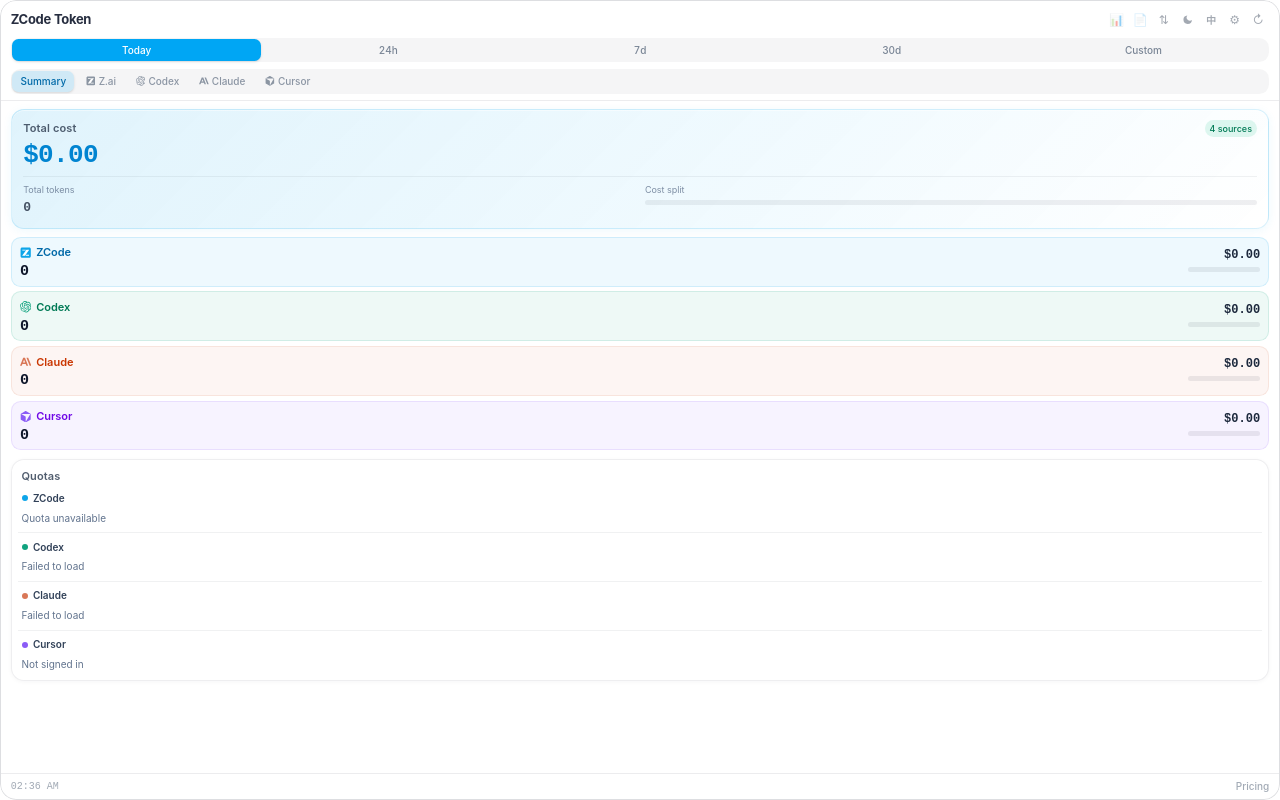
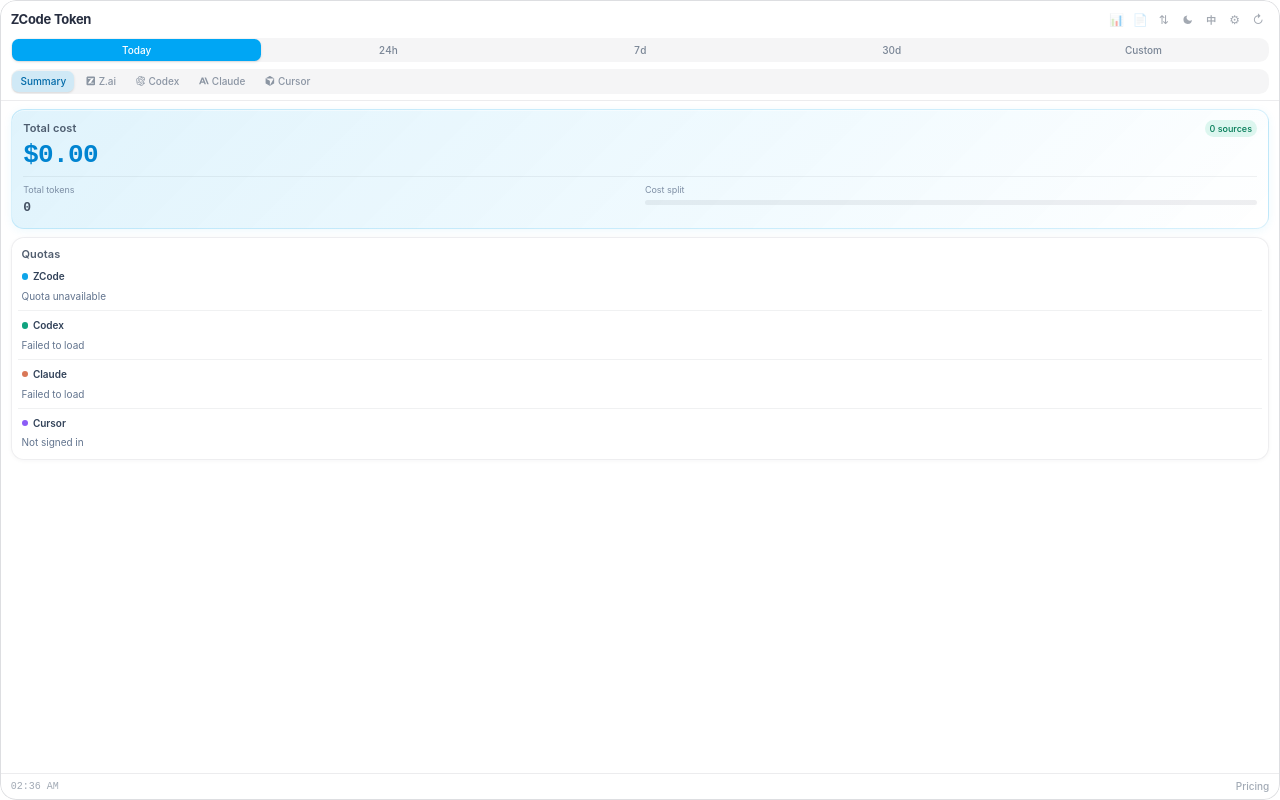
Before and after one commit to codez-yydd/zai-floating-monitor, a React (Vite) app: page / in a window 1280 px wide. Built offline with nearby package versions, Linux system fonts and the light colour scheme.

Commit message:
feat:汇总页隐藏零消耗的Agent卡片

```diff
--- a/src/SummaryTab.tsx
+++ b/src/SummaryTab.tsx
@@ -101,6 +101,8 @@
   badgeClass: string;
   cost: number;
   tokens: number;
+  /** 数据源已有结论（快照到达或确认报错）为 true，加载中为 false；用于隐藏零消耗卡片 */
+  loaded: boolean;
   /** 最近使用的模型（额度区标题行展示） */
   currentModel?: CurrentModel | null;
   /** 平均输出速度 tok/s（数据源带耗时的 Agent 才有：ZCode/Claude） */
@@ -543,6 +545,8 @@
     todayDelta,
     codexError,
     claudeError,
+    cursorError,
+    error: zaiError,
     agentQuotaDeltas,
     accountQuotas,
   } = useDataCache();
@@ -718,6 +722,8 @@
       badgeClass: "bg-sky-500/12 text-sky-700",
       cost: zaiCost,
       tokens: zaiTokens,
+      // null = 加载中或加载失败终态；有结论（数据或错误）即视为已加载
+      loaded: stats != null || zaiError != null,
       currentModel: stats?.current_model ?? null,
       avgTps: stats?.overall.avg_tps ?? null,
       avgTtftMs: stats?.overall.avg_ttft_ms ?? null,
@@ -735,6 +741,8 @@
       badgeClass: "bg-emerald-500/12 text-emerald-700",
       cost: codexCostRaw,
       tokens: codexTokens,
+      // 有 error 说明已确认未安装/失败，允许被隐藏
+      loaded: codex != null || codexError != null,
       currentModel: codex?.stats.current_model ?? null,
       avgTps: codex?.stats.overall.avg_tps ?? null,
       cacheHitPct: codexCacheHitPct,
@@ -751,6 +759,8 @@
       badgeClass: "bg-orange-500/12 text-orange-700 capitalize",
       cost: claudeCostRaw,
       tokens: claudeTokens,
+      // 有 error 说明已确认未安装/失败，允许被隐藏
+      loaded: claude != null || claudeError != null,
       currentModel: claude?.stats.current_model ?? null,
       avgTps: claude?.stats.overall.avg_tps ?? null,
       cacheHitPct: claudeCacheHitPct,
@@ -767,6 +777,8 @@
       badgeClass: "bg-violet-500/12 text-violet-700 capitalize",
       cost: cursorCost,
       tokens: cursorTokens,
+      // 有 error 说明已确认未配置/未登录/加载失败，允许被隐藏
+      loaded: cursor != null || cursorError != null,
       currentModel: cursor?.current_model ?? null,
       cacheHitPct: cursorCacheHitPct,
       metrics: cursorMetrics,
@@ -779,6 +791,11 @@
   ];
 
   const agents = allAgents.filter((agent) => agentVisibility[agent.id]);
+  // 花费卡片只展示"加载中或有实际消耗"的 agent：已加载完成且 cost/tokens 双零的没有参考价值。
+  // tokens>0 但 cost=0（缺价格）的必须保留。
+  const activeAgents = agents.filter(
+    (a) => !a.loaded || a.cost > 0 || a.tokens > 0
+  );
   const totalCost = agents.reduce((s, a) => s + a.cost, 0);
   const totalTokens = agents.reduce((s, a) => s + a.tokens, 0);
 
@@ -890,7 +907,7 @@
         accent="sky"
         badge={
           <StatusBadge color="emerald">
-            {t("summary.sources", { count: agents.length })}
+            {t("summary.sources", { count: activeAgents.length })}
           </StatusBadge>
         }
         footer={
@@ -901,9 +918,9 @@
         }
       />
 
-      {agents.length > 0 && (
+      {activeAgents.length > 0 && (
         <div className="flex flex-col gap-1.5 shrink-0">
-          {agents.map((a) => (
+          {activeAgents.map((a) => (
             <AgentCostCard
               key={a.id}
               agent={a}
```
